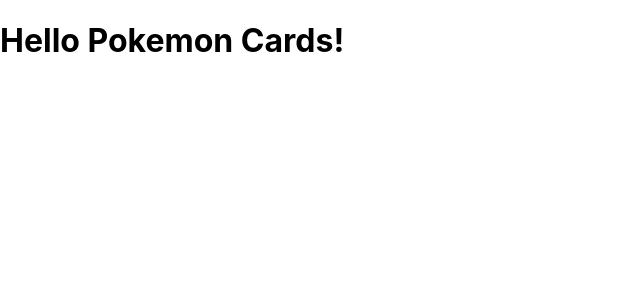
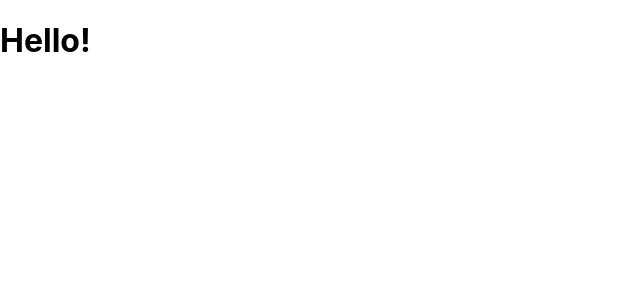
Before and after one commit to Nicholas-Huang713/poke-frontend, a React (Create React App) app: page / in a window 1280 px wide. Shown: the top 300 px of the page, without its empty margins (0-640 px from the left). Built offline with nearby package versions, Linux system fonts and the light colour scheme.

Commit message:
update text

```diff
--- a/src/App.js
+++ b/src/App.js
@@ -23,7 +23,7 @@
 
   return (
     <div>
-      <h1>Hello Pokemon Cards!</h1>
+      <h1>Hello!</h1>
       {/* <ul>
         {userList.length > 0 && userList.map((user) => (
           <li>
```
